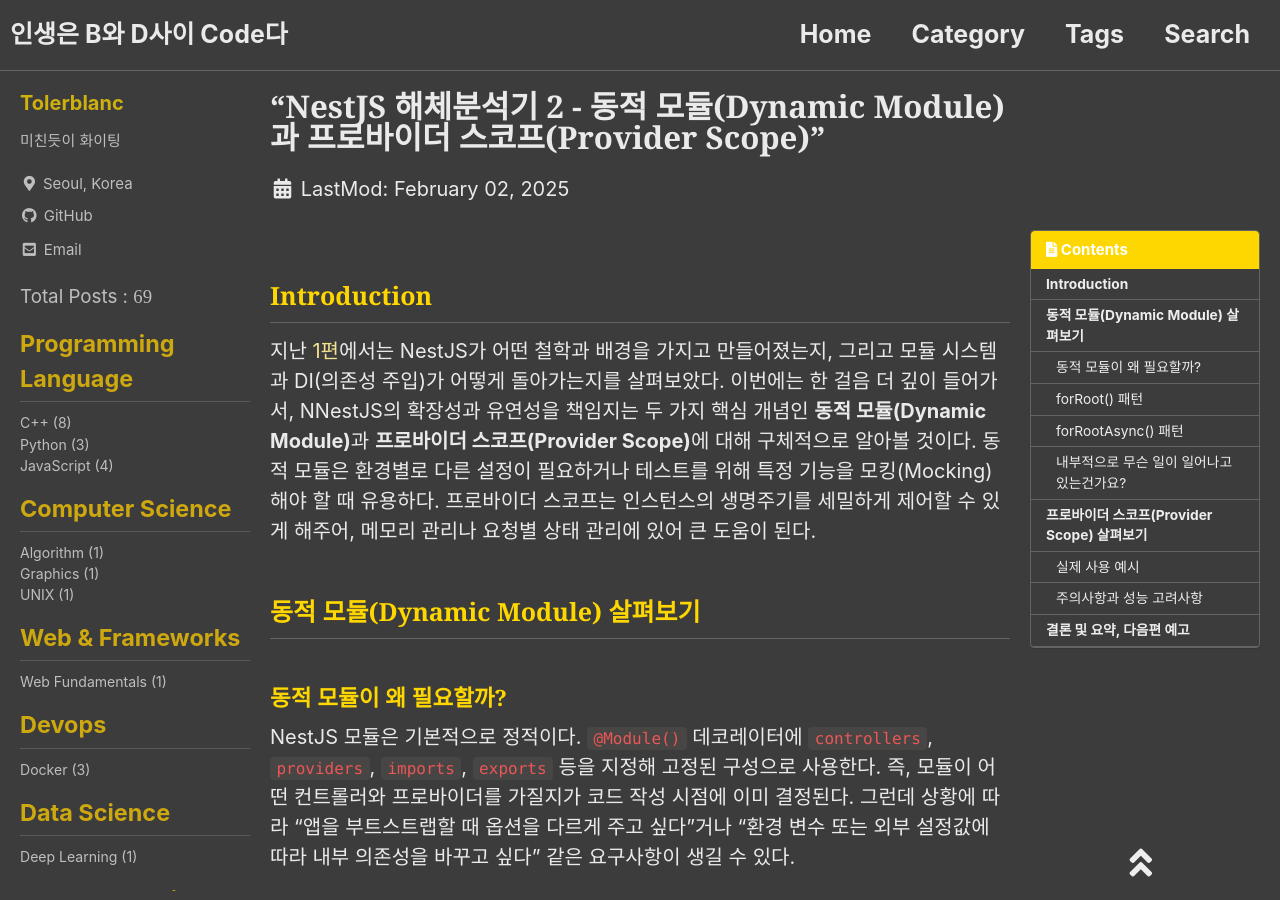
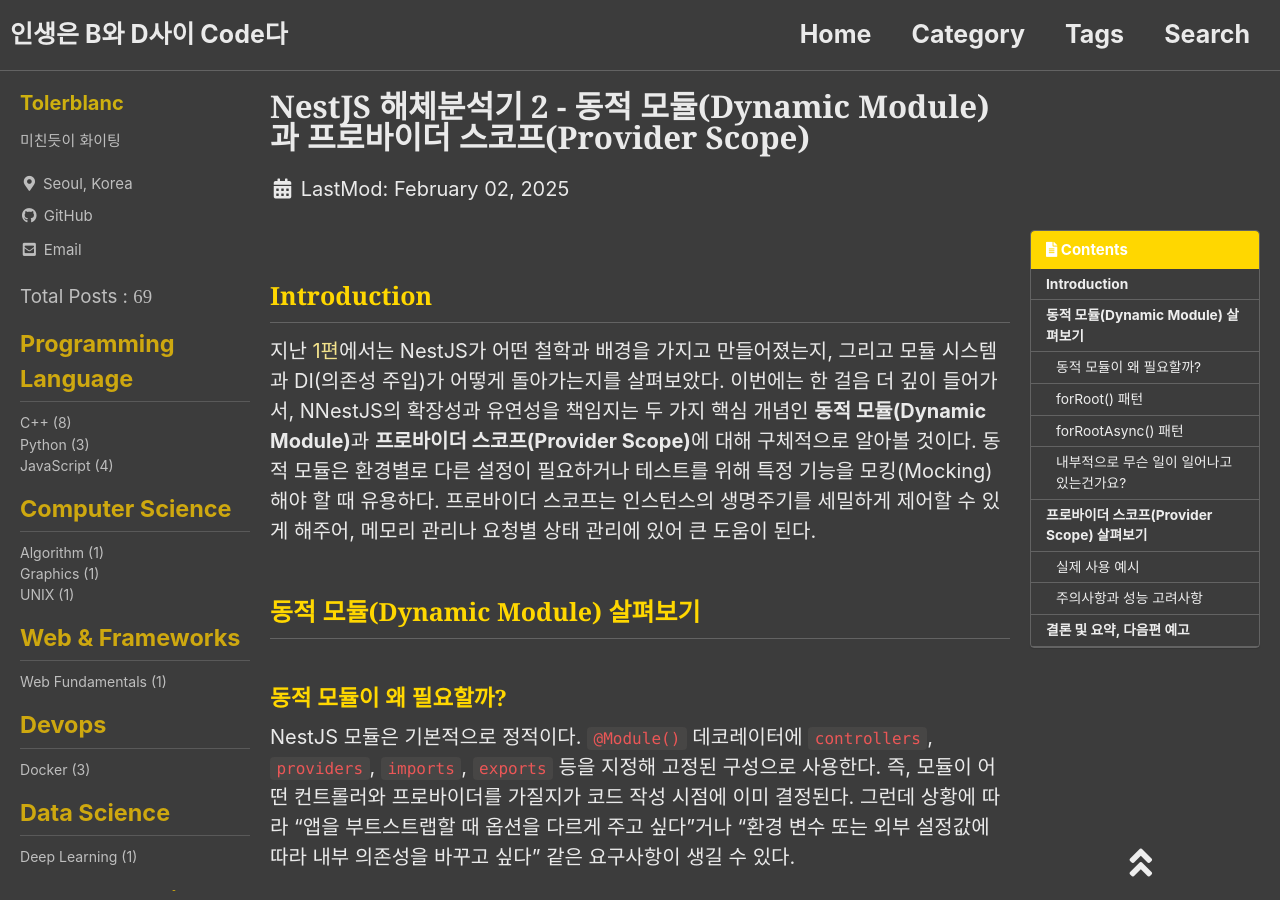
Before and after one commit to Tolerblanc/Tolerblanc.github.io, a Jekyll site: the page built from _posts/Web/NestJS/2025-02-02-nestjs-dematerializer-2.md, in a window 1280 px wide and 900 px high. Built offline with Jekyll 4.4.1, drawn with Linux system fonts in a browser that asks for light colours; cached includes are drawn as plain includes; nearby versions of some CDN libraries; some web fonts are replaced; comment, search, counter and statistics services are not loaded.

Commit message:
따옴표 수정

```diff
--- a/_posts/Web/NestJS/2025-02-02-nestjs-dematerializer-2.md
+++ b/_posts/Web/NestJS/2025-02-02-nestjs-dematerializer-2.md
@@ -1,6 +1,6 @@
 ---
-title: “NestJS 해체분석기 2 - 동적 모듈(Dynamic Module)과 프로바이더 스코프(Provider Scope)”
-excerpt: “NestJS의 확장성과 유연성을 책임지는 두 키워드에 대해”
+title: NestJS 해체분석기 2 - 동적 모듈(Dynamic Module)과 프로바이더 스코프(Provider Scope)
+excerpt: NestJS의 확장성과 유연성을 책임지는 두 키워드에 대해
 categories:
     - JavaScript
 tags:
```
